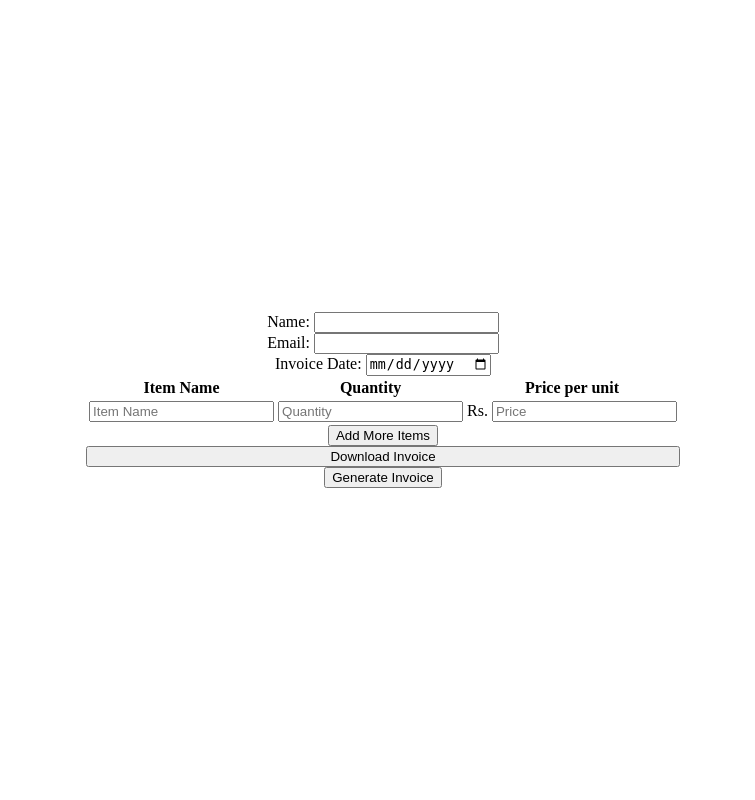
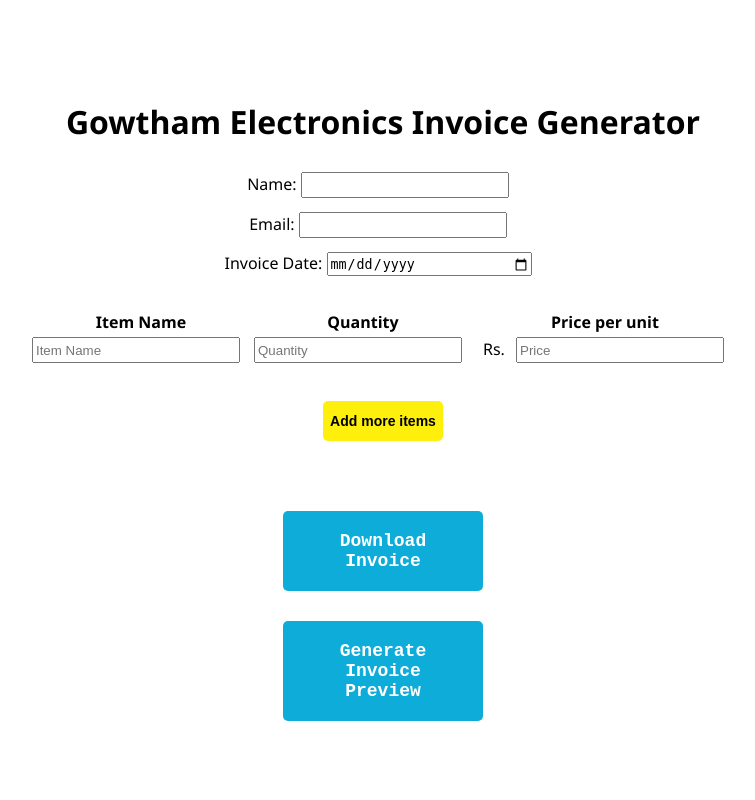
Before and after one commit to g-wtham/aalamsoft_hackathon, a Flask app: page / in a window 1280 px wide. Shown: the whole page, without its empty margins (257-1012 px from the left). Run offline with Flask 3, Linux system fonts and the light colour scheme.

Commit message:
HTML + CSS Update

```diff
--- a/static/style.css
+++ b/static/style.css
@@ -5,6 +5,7 @@ html, body{
     flex-direction: column;
     justify-content: center;
     align-items: center;
+    font-family: 'Segoe UI', Tahoma, Geneva, Verdana, sans-serif;
 }
 
 form{
@@ -19,3 +20,69 @@ form{
     align-items: center;
     justify-content: center;
 }
+
+input {
+    width: 200px;
+    height: 20px;
+    margin-right: 10px;
+}
+
+.items_container{
+    margin: 25px;
+}
+.add_items_btn{
+    width: 120px;
+    height: 40px;
+    margin: 0px auto;
+    border: none;
+    border-radius: 5px;
+    font-weight: bold;
+    font-size: 14px;
+    background-color: rgb(255, 239, 12);
+    margin-top: 10px;
+    margin-bottom: 40px;
+    font-family: Arial, Helvetica, sans-serif;
+
+}
+
+label{
+    margin: 7px;
+}
+
+.add_items_btn:hover{
+    width: 120px;
+    height: 40px;
+    margin: 0px auto;
+    border: none;
+    border-radius: 5px;
+    font-weight: bold;
+    font-size: 14px;
+    background-color: rgb(12, 243, 255);
+    margin-top: 10px;
+    font-family: Arial, Helvetica, sans-serif;
+    margin-bottom: 40px;
+}
+
+.preview_button, .download_btn {
+    background-color: rgb(14, 172, 216);
+    width: 200px;
+    display: block;
+    margin: 0px auto;
+    border: none;
+    border-radius: 5px;
+    font-weight: bold;
+    font-size: 18px;
+    font-family: "Courier New", Courier, monospace;
+    color: white;
+    margin-top: 30px;
+    padding: 20px;
+    text-align: center;
+}
+
+input:focus {
+    background-color: yellow;
+}
+
+.preview_button:hover, .download_btn:hover {
+    background-color: indigo;
+}
--- a/templates/index.html
+++ b/templates/index.html
@@ -10,13 +10,13 @@
 </head>
 
 <body>
+    <h1>Gowtham Electronics Invoice Generator</h1>
     <form action="/submit" method="post">
         <div class="user_details">
             <label for="name">Name: <input type="text" name="customer_name" id="name"></label>
             <label for="email">Email: <input type="email" name="customer_email" id="email"></label>
             <label for="date">Invoice Date: <input type="date" name="customer_invoice_date" id="date"></label>
             <div class="items_container">
-            </div>
             <table id="items_table">
                 <thead>
                     <th>Item Name</th>
@@ -38,12 +38,13 @@
                     </tr>
                 </tbody>
             </table>
-            <button onclick="addRow()">Add More Items</button>
+            </div>
+            <button class="add_items_btn" onclick="addRow()">Add more items</button>
         </div>
-        <button type="submit">Download Invoice</button>
+        <button class="download_btn" type="submit">Download Invoice</button>
     </form>
     <form action="/preview" method="post">
-        <button type="submit">Generate Invoice</button>
+        <button class="preview_button" type="submit">Generate Invoice Preview</button>
     </form>
 <script>
     function addRow() {
```
